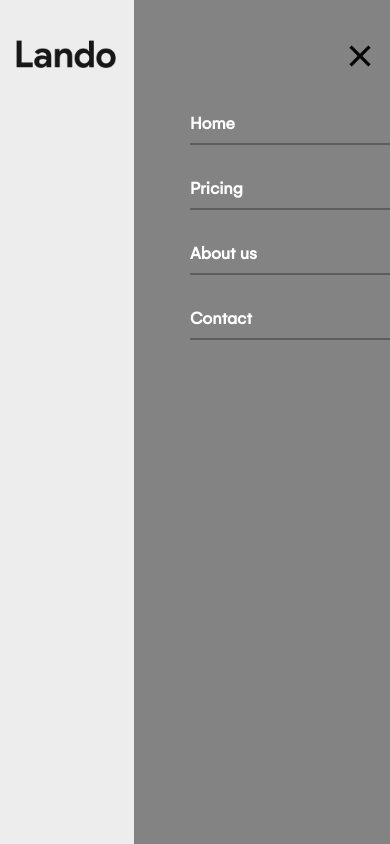
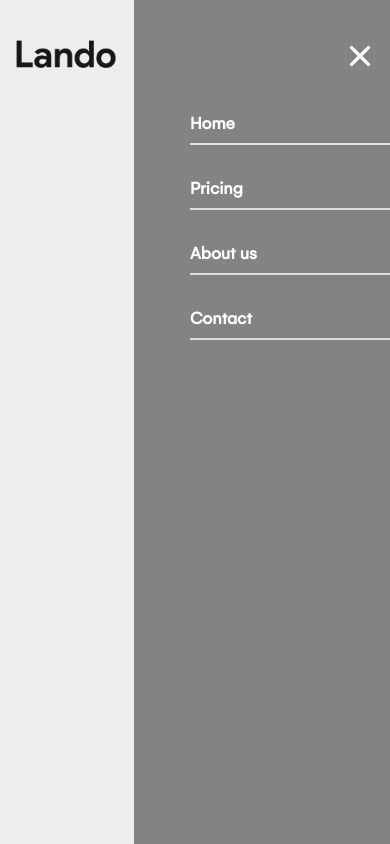
Before and after one commit to bricekk/lando, a React (Create React App) app: page / in a window 390 px wide. Both pictures are taken after a click on the icon 360 px from the left and 56 px from the top of the page. Shown: the top 844 px of the page. Built offline with nearby package versions, Linux system fonts and the light colour scheme.

Commit message:
close line color

```diff
--- a/src/components/navbar/Navbar.css
+++ b/src/components/navbar/Navbar.css
@@ -110,7 +110,7 @@
 .navbar__menu-container li {
     list-style: none;
     font-size: 18px;
-    border-bottom: 2px solid #5e5c5c;
+    border-bottom: 2px solid rgba(245, 245, 245,.8);
     padding-bottom: 0.5rem;
     margin: 1rem;
 }
@@ -118,6 +118,11 @@
 .navbar__menu-container li a {
     text-decoration: none;
     color: var(--text-color-light);
+}
+
+.navbar__menu-container li a:hover{
+    color: var(--primary-color);
+    opacity: 0.9;
 }
 
 .navbar__menu-container li a:hover{
--- a/src/components/navbar/Navbar.tsx
+++ b/src/components/navbar/Navbar.tsx
@@ -34,7 +34,7 @@ function Navbar() {
         </div>
         <div className='navbar__menu'>
           {toggleMenu
-            ? <RiCloseLine className='closeLine' color="var(--text-color)" size={40} onClick={() => setToggleMenu(false)} />
+            ? <RiCloseLine className='closeLine' color="var(--text-color-light)" size={40} onClick={() => setToggleMenu(false)} />
             : <RiMenu3Line className='MenuLine' color="var(--text-color)" size={27} onClick={() => setToggleMenu(true)} />
           }
           {toggleMenu &&
```
